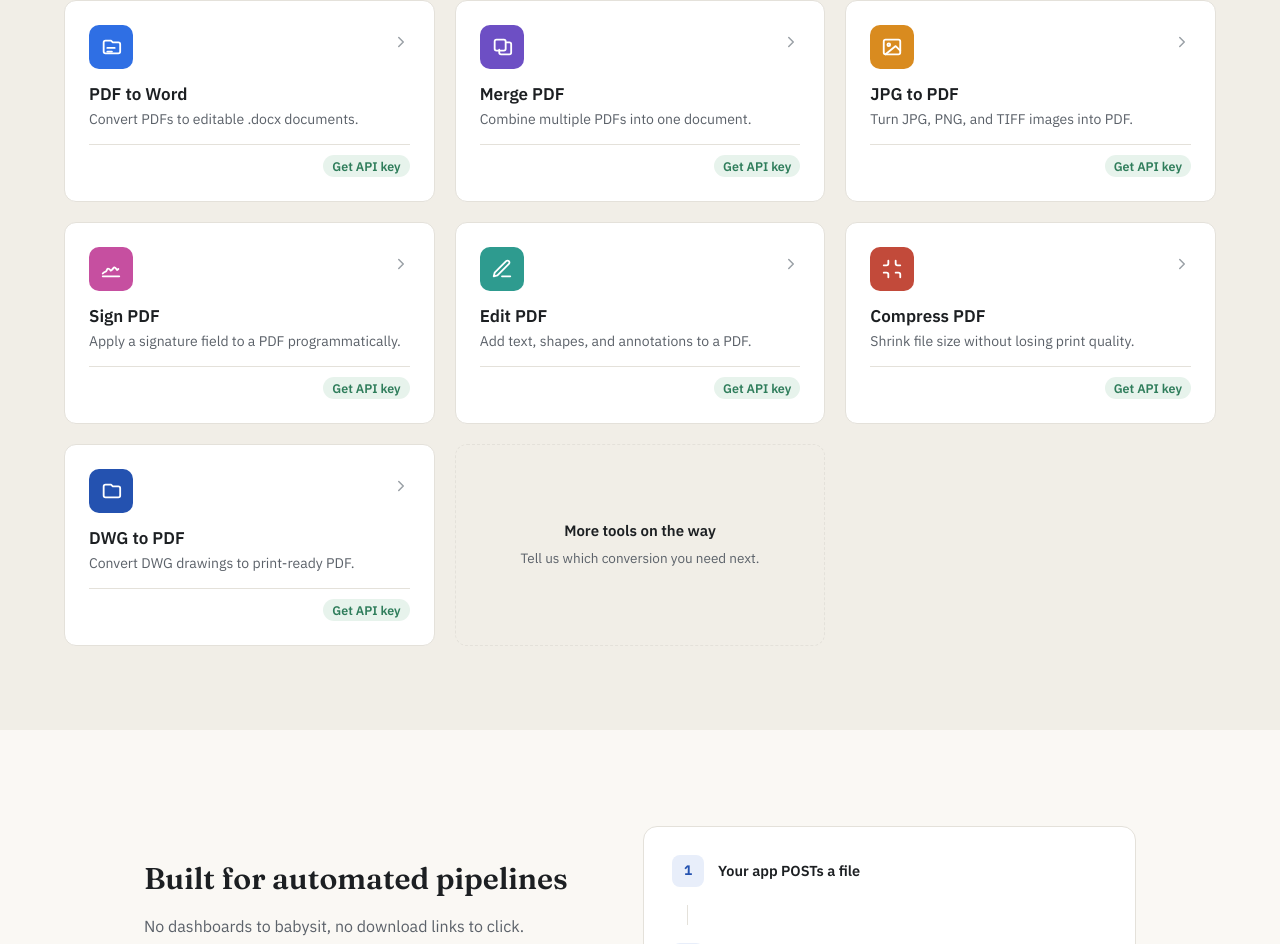
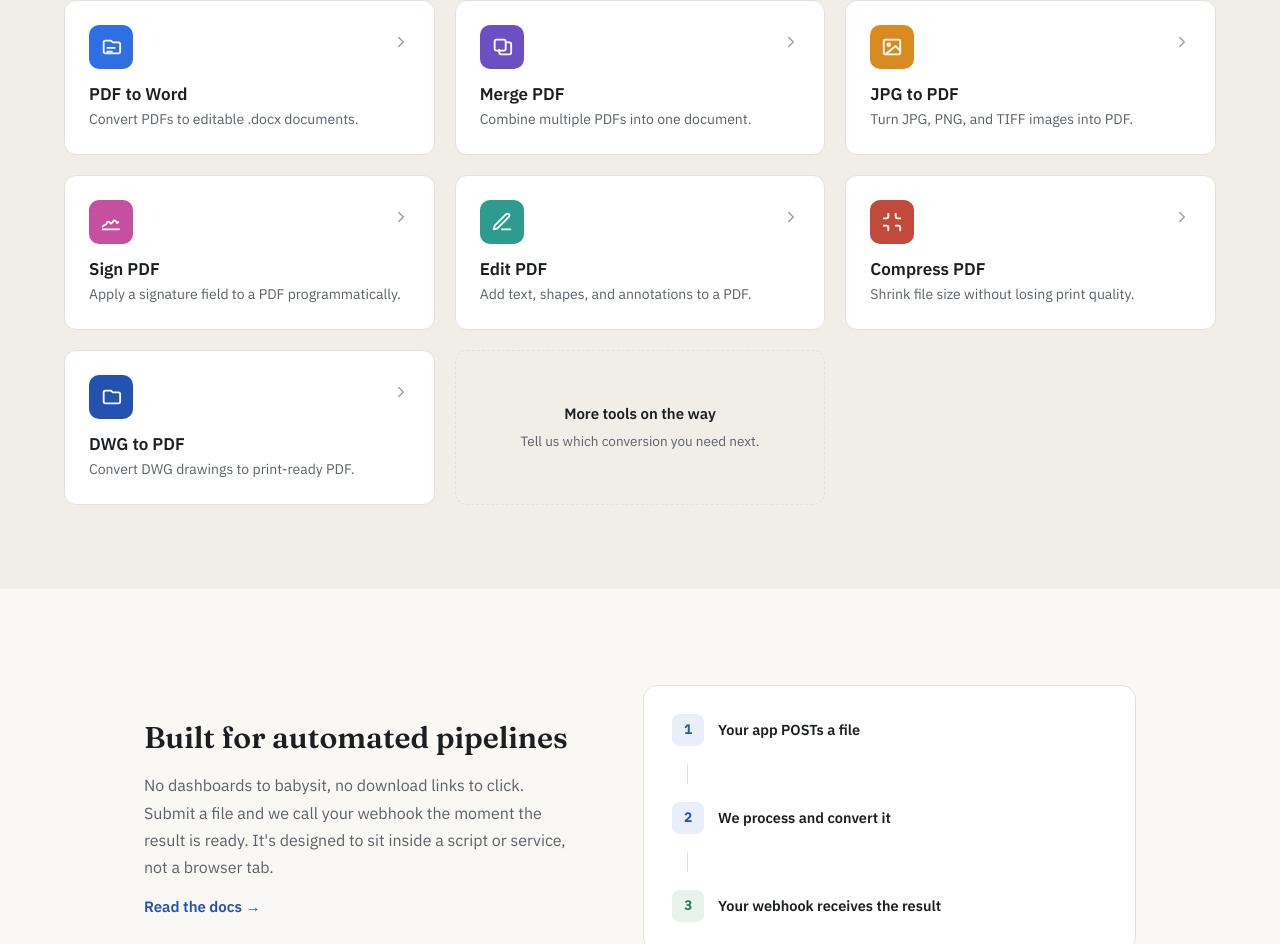
Before and after one commit to ddaniyalp781-dotcomj/any-convert, a Next.js app: page / in a window 1280 px wide. Shown: the part 1065-2009 px from the top of the page. Built offline with nearby package versions, Linux system fonts and the light colour scheme.

Commit message:
simplify tool cards: drop empty CTA row left behind after removing per-tool pricing

```diff
--- a/app/page.tsx
+++ b/app/page.tsx
@@ -50,9 +50,6 @@ export default function HomePage() {
             <div style={s("font-size: 17px; font-weight: 600;")}>PDF to Word</div>
             <div style={s("font-size: 14px; color: var(--ink-muted); margin-top: 4px; line-height: 1.5;")}>Convert PDFs to editable .docx documents.</div>
           </div>
-          <div style={s("margin-top: auto; padding-top: 10px; border-top: 1px solid var(--line); display: flex; align-items: center; justify-content: flex-end;")}>
-            <span style={s("font-size: 12.5px; font-weight: 600; color: var(--success); background: var(--success-soft); padding: 3px 9px; border-radius: 100px;")}>Get API key</span>
-          </div>
         </a>
 
         {/* MERGE PDF */}
@@ -66,9 +63,6 @@ export default function HomePage() {
           <div>
             <div style={s("font-size: 17px; font-weight: 600;")}>Merge PDF</div>
             <div style={s("font-size: 14px; color: var(--ink-muted); margin-top: 4px; line-height: 1.5;")}>Combine multiple PDFs into one document.</div>
-          </div>
-          <div style={s("margin-top: auto; padding-top: 10px; border-top: 1px solid var(--line); display: flex; align-items: center; justify-content: flex-end;")}>
-            <span style={s("font-size: 12.5px; font-weight: 600; color: var(--success); background: var(--success-soft); padding: 3px 9px; border-radius: 100px;")}>Get API key</span>
           </div>
         </a>
 
@@ -84,9 +78,6 @@ export default function HomePage() {
             <div style={s("font-size: 17px; font-weight: 600;")}>JPG to PDF</div>
             <div style={s("font-size: 14px; color: var(--ink-muted); margin-top: 4px; line-height: 1.5;")}>Turn JPG, PNG, and TIFF images into PDF.</div>
           </div>
-          <div style={s("margin-top: auto; padding-top: 10px; border-top: 1px solid var(--line); display: flex; align-items: center; justify-content: flex-end;")}>
-            <span style={s("font-size: 12.5px; font-weight: 600; color: var(--success); background: var(--success-soft); padding: 3px 9px; border-radius: 100px;")}>Get API key</span>
-          </div>
         </a>
 
         {/* SIGN PDF */}
@@ -100,9 +91,6 @@ export default function HomePage() {
           <div>
             <div style={s("font-size: 17px; font-weight: 600;")}>Sign PDF</div>
             <div style={s("font-size: 14px; color: var(--ink-muted); margin-top: 4px; line-height: 1.5;")}>Apply a signature field to a PDF programmatically.</div>
-          </div>
-          <div style={s("margin-top: auto; padding-top: 10px; border-top: 1px solid var(--line); display: flex; align-items: center; justify-content: flex-end;")}>
-            <span style={s("font-size: 12.5px; font-weight: 600; color: var(--success); background: var(--success-soft); padding: 3px 9px; border-radius: 100px;")}>Get API key</span>
           </div>
         </a>
 
@@ -118,9 +106,6 @@ export default function HomePage() {
             <div style={s("font-size: 17px; font-weight: 600;")}>Edit PDF</div>
             <div style={s("font-size: 14px; color: var(--ink-muted); margin-top: 4px; line-height: 1.5;")}>Add text, shapes, and annotations to a PDF.</div>
           </div>
-          <div style={s("margin-top: auto; padding-top: 10px; border-top: 1px solid var(--line); display: flex; align-items: center; justify-content: flex-end;")}>
-            <span style={s("font-size: 12.5px; font-weight: 600; color: var(--success); background: var(--success-soft); padding: 3px 9px; border-radius: 100px;")}>Get API key</span>
-          </div>
         </a>
 
         {/* COMPRESS PDF */}
@@ -135,9 +120,6 @@ export default function HomePage() {
             <div style={s("font-size: 17px; font-weight: 600;")}>Compress PDF</div>
             <div style={s("font-size: 14px; color: var(--ink-muted); margin-top: 4px; line-height: 1.5;")}>Shrink file size without losing print quality.</div>
           </div>
-          <div style={s("margin-top: auto; padding-top: 10px; border-top: 1px solid var(--line); display: flex; align-items: center; justify-content: flex-end;")}>
-            <span style={s("font-size: 12.5px; font-weight: 600; color: var(--success); background: var(--success-soft); padding: 3px 9px; border-radius: 100px;")}>Get API key</span>
-          </div>
         </a>
 
         {/* DWG TO PDF */}
@@ -151,9 +133,6 @@ export default function HomePage() {
           <div>
             <div style={s("font-size: 17px; font-weight: 600;")}>DWG to PDF</div>
             <div style={s("font-size: 14px; color: var(--ink-muted); margin-top: 4px; line-height: 1.5;")}>Convert DWG drawings to print-ready PDF.</div>
-          </div>
-          <div style={s("margin-top: auto; padding-top: 10px; border-top: 1px solid var(--line); display: flex; align-items: center; justify-content: flex-end;")}>
-            <span style={s("font-size: 12.5px; font-weight: 600; color: var(--success); background: var(--success-soft); padding: 3px 9px; border-radius: 100px;")}>Get API key</span>
           </div>
         </a>
 
```
